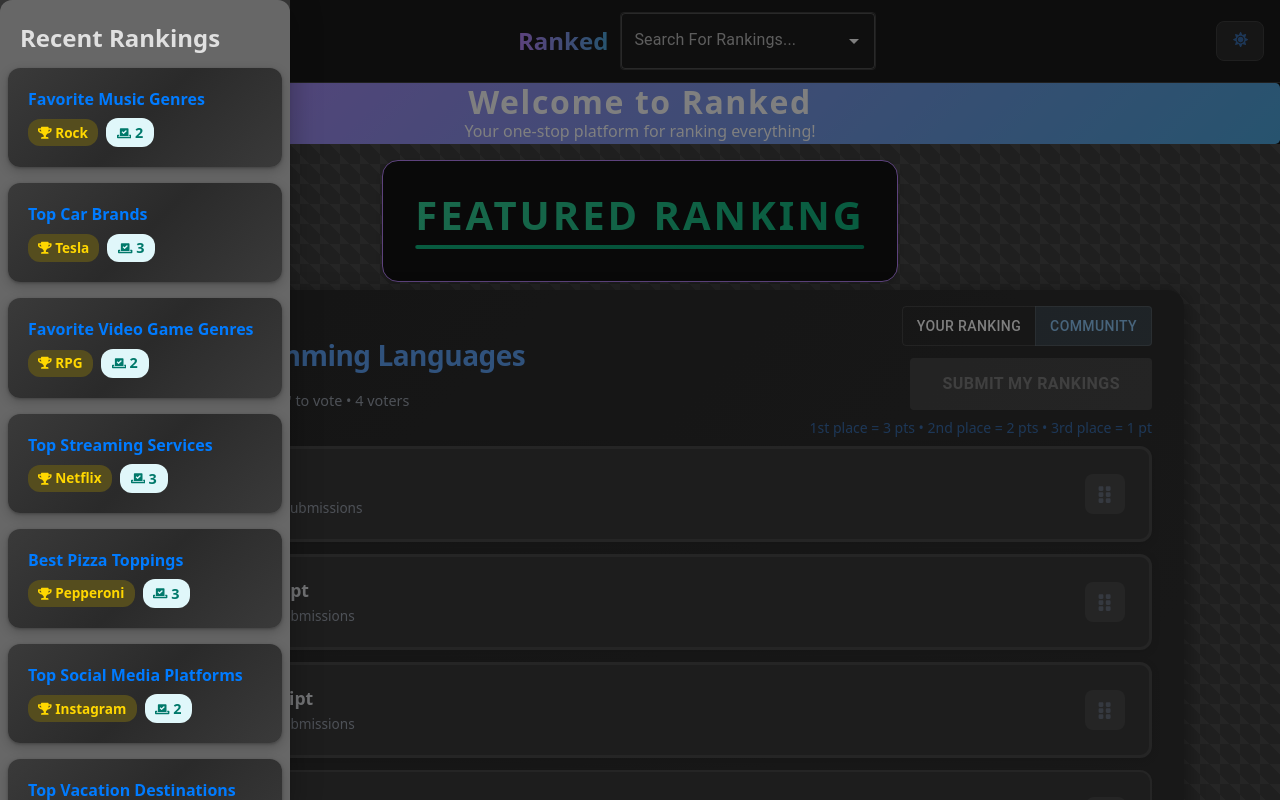
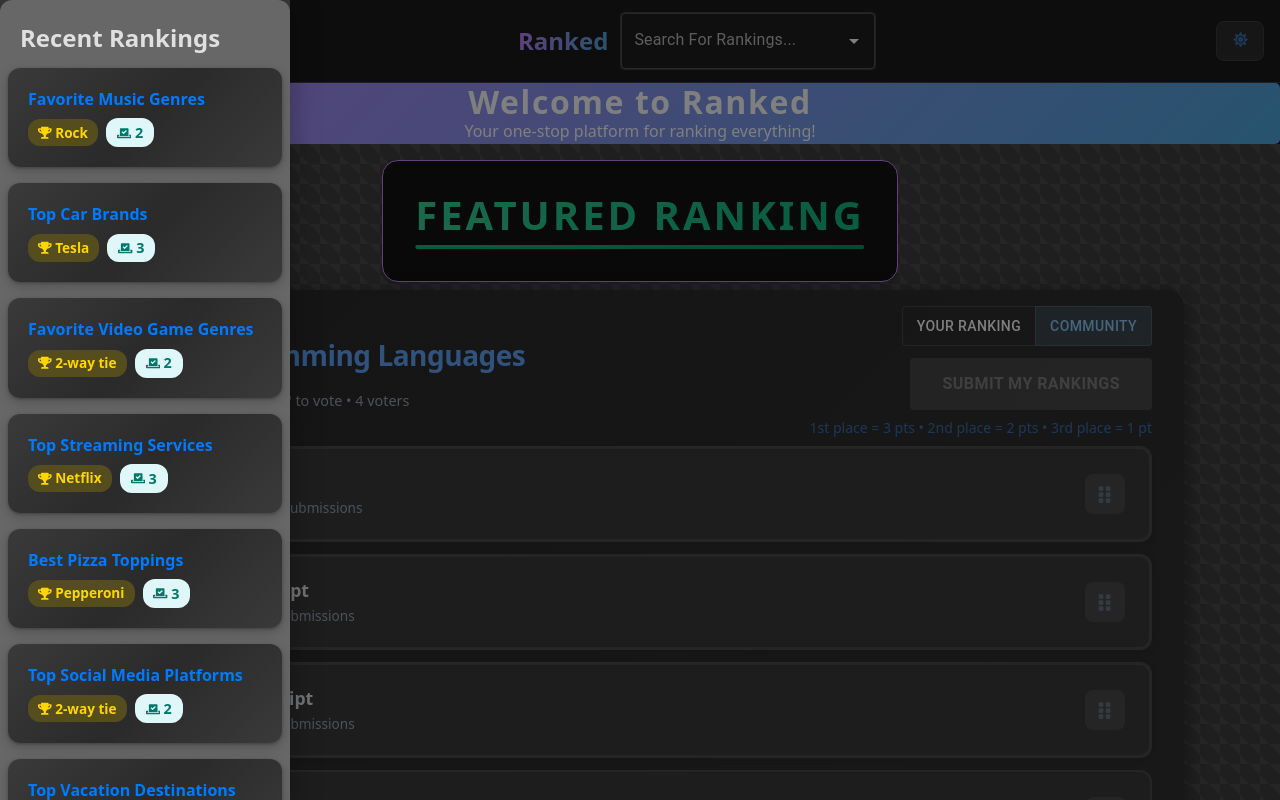
Before and after one commit to tayloraj10/Ranked, a React (Vite) app: page / in a window 1280 px wide. Both pictures are taken after a click on the button "Recent Rankings". Shown: the top 800 px of the page. Built offline with nearby package versions, Linux system fonts and the light colour scheme.

Commit message:
feat: Implement tie handling and update winning badge display in Sidebar

```diff
--- a/src/components/Sidebar.tsx
+++ b/src/components/Sidebar.tsx
@@ -30,7 +30,18 @@ const Sidebar: React.FC<SidebarProps> = ({ isDrawerOpen, toggleDrawer }) => {
             return b.secondPlaceCount - a.secondPlaceCount;
         });
 
-        return sorted[0];
+        const topOption = sorted[0];
+        const tiedWinners = sorted.filter(opt =>
+            opt.totalScore === topOption.totalScore &&
+            opt.firstPlaceCount === topOption.firstPlaceCount &&
+            opt.secondPlaceCount === topOption.secondPlaceCount
+        );
+
+        return {
+            isTied: tiedWinners.length > 1,
+            winners: tiedWinners,
+            topScore: topOption.totalScore
+        };
     };
 
     return (
@@ -57,9 +68,22 @@ const Sidebar: React.FC<SidebarProps> = ({ isDrawerOpen, toggleDrawer }) => {
                                     </a>
                                     <div className="sidebar-meta">
                                         {winner && (
-                                            <Tooltip title={`Leading with ${winner.totalScore} points`} arrow>
+                                            <Tooltip
+                                                title={
+                                                    winner.isTied
+                                                        ? `Tied for 1st with ${winner.topScore} points`
+                                                        : `Leading with ${winner.topScore} points`
+                                                }
+                                                arrow
+                                            >
                                                 <div className="winning-badge">
-                                                    <FaTrophy /> <span>{winner.title}</span>
+                                                    <FaTrophy />
+                                                    <span>
+                                                        {winner.isTied
+                                                            ? `${winner.winners.length}-way tie`
+                                                            : winner.winners[0].title
+                                                        }
+                                                    </span>
                                                 </div>
                                             </Tooltip>
                                         )}
```
